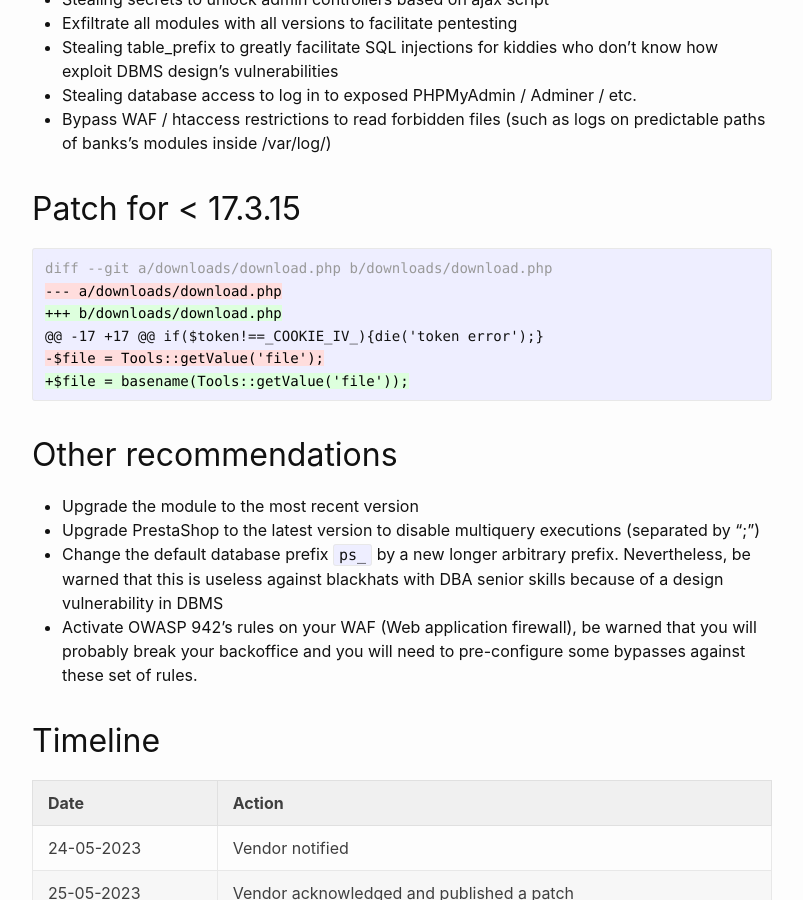
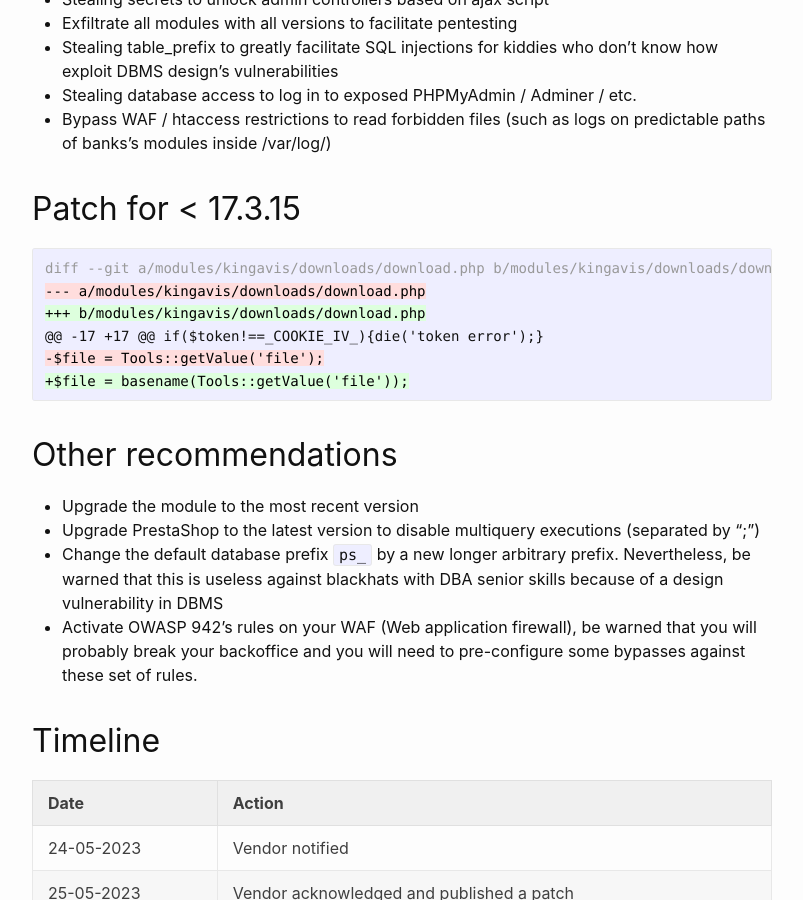
Before and after one commit to friends-of-presta/security-advisories, a Jekyll site: the page built from _posts/2021-08-20-kingavis.md, in a window 1280 px wide and 900 px high, scrolled down 1297 px. Shown: the whole window, without its empty margins (238-1041 px from the left). Built offline with Jekyll 4.4.1, drawn with Linux system fonts in a browser that asks for light colours; our own code applies the rules of GitHub Pages for plain Markdown files.

Commit message:
Update 2021-08-20-kingavis.md

````diff
--- a/_posts/2021-08-20-kingavis.md
+++ b/_posts/2021-08-20-kingavis.md
@@ -56,9 +56,9 @@ It means that administrators (supposed to know this token) can read arbitrary lo
 ## Patch for < 17.3.15
 
 ```diff
-diff --git a/downloads/download.php b/downloads/download.php
---- a/downloads/download.php
-+++ b/downloads/download.php
+diff --git a/modules/kingavis/downloads/download.php b/modules/kingavis/downloads/download.php
+--- a/modules/kingavis/downloads/download.php
++++ b/modules/kingavis/downloads/download.php
 @@ -17 +17 @@ if($token!==_COOKIE_IV_){die('token error');}
 -$file = Tools::getValue('file');
 +$file = basename(Tools::getValue('file'));
````
